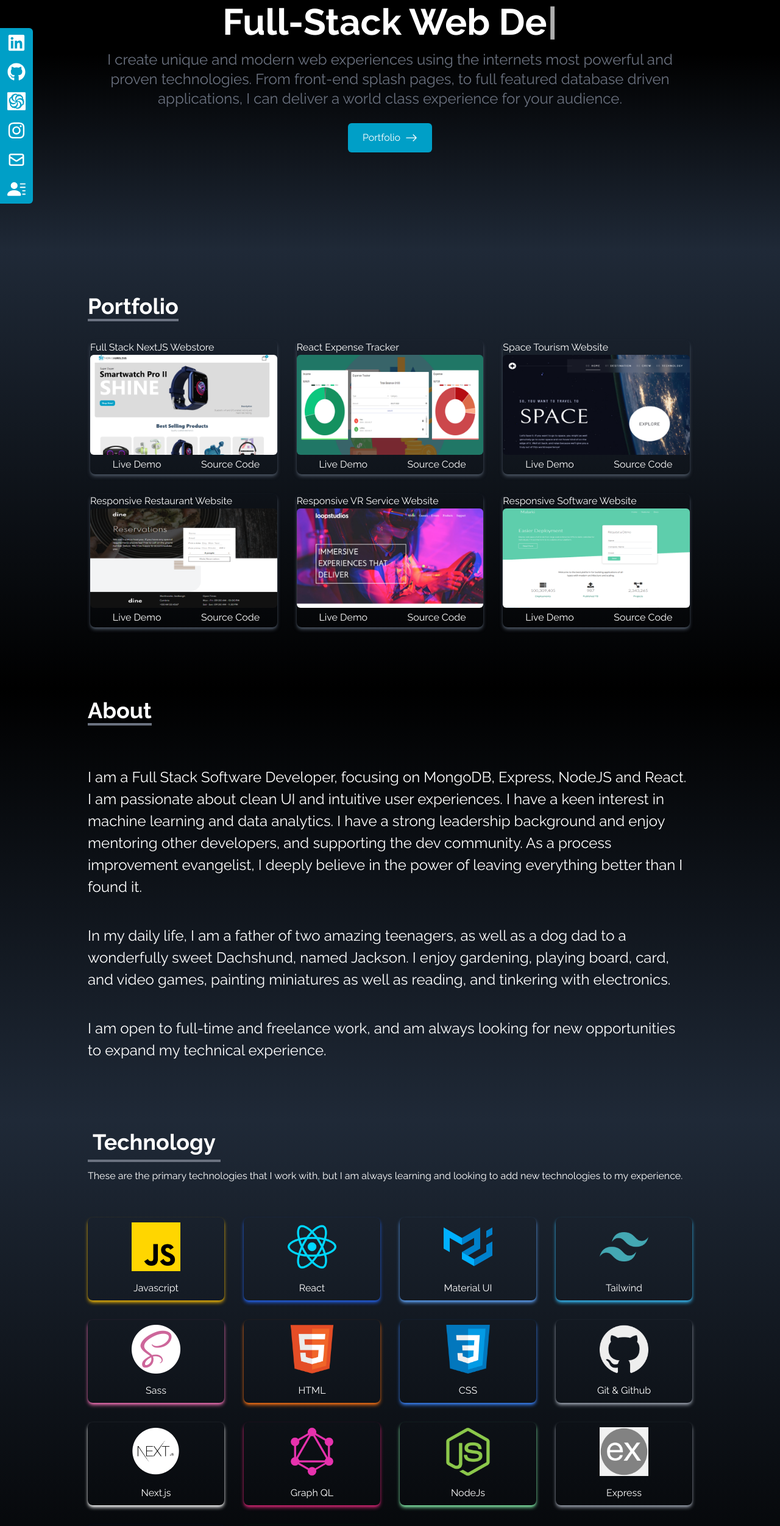
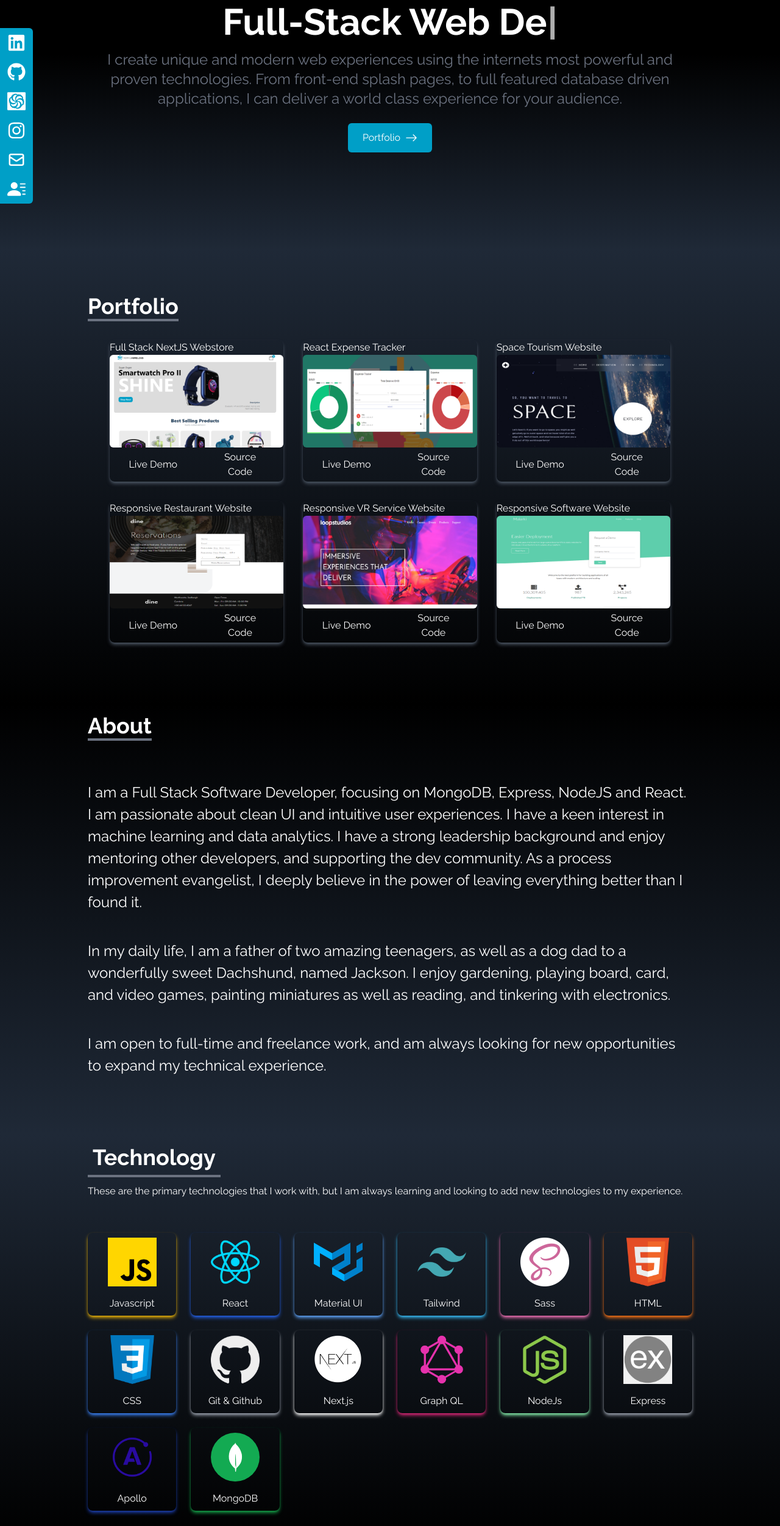
Before and after one commit to ThomasAurelius/portfolio-react-2022, a React (Create React App) app: page / in a window 1280 px wide. Shown: the part 234-2737 px from the top of the page at 61% size. Built offline with nearby package versions, Linux system fonts and the light colour scheme; the HTML template or start-up script is replaced by a standard one.

Commit message:
minor styling

```diff
--- a/src/components/Experience.js
+++ b/src/components/Experience.js
@@ -128,7 +128,7 @@ export default function Experience() {
             <p className='py-6'>These are the primary technologies that I work with, but I am always learning and looking to add new technologies to my experience.</p>
          </div>
 
-         <div className='w-full grid grid-cols-2 sm:grid-cols-3 md:grid-cols-4 gap-8 text-center py-8 px-12 sm:px-0'>
+         <div className='w-full grid grid-cols-2 sm:grid-cols-4 md:grid-cols-6 gap-6 text-center py-8 px-12 sm:px-0'>
          {technologies.map(({ id, src, alt, title, style}) => (
             <div
                key={id}
--- a/src/components/Footer.js
+++ b/src/components/Footer.js
@@ -14,27 +14,27 @@ export default function Footer() {
 			<ul className="social-list my-4">
 				<li className="social-list_item">
 					<a className="social-list_link" href="https://www.codewars.com/users/ThomasAurelius" target="_blank" rel="noreferrer">
-						<SiCodewars size={50} />
+						<SiCodewars size={40} />
 					</a>
 				</li>
 				<li className="social-list_item md:px-4">
 					<a className="social-list_link" href="https://thomasaurelius.com/thomas_gooch_resume_080622.pdf"  download={true} rel="noreferrer">
-						<BsFillPersonLinesFill size={50} />
+						<BsFillPersonLinesFill size={40} />
 					</a>
 				</li>
 				<li className="social-list_item">
 					<a className="social-list_link" href="https://www.linkedin.com/in/thomasgooch/" target="_blank" rel="noreferrer">
-						<FaLinkedin size={50} />
+						<FaLinkedin size={40} />
 					</a>
 				</li>
 				<li className="social-list_item md:px-4">
 					<a className="social-list_link" href="https://github.com/ThomasAurelius" target="_blank"rel="noreferrer">
-						<FaGithub size={50} />
+						<FaGithub size={40} />
 					</a>
 				</li>
 				<li className="social-list_item">
 					<a className="social-list_link" href="https://instagram.com/thomasofaurelius" target="_blank"rel="noreferrer">
-						<FaInstagram size={50} />
+						<FaInstagram size={40} />
 					</a>
 				</li>
 			</ul>
--- a/src/components/Portfolio.js
+++ b/src/components/Portfolio.js
@@ -62,7 +62,7 @@ export default function Portfolio() {
          <div className='pb-8'>
             <p className='text-4xl font-bold inline border-b-4 border-gray-500 '>Portfolio</p>
          </div>
-         <div className='grid sm:grid-cols-2 md:grid-cols-3 gap-8 px-12 sm:px-0 m-1' >
+         <div className='grid sm:grid-cols-2 md:grid-cols-3 gap-8 px-12 sm: px-2  md:px-8 m-1' >
 
          {
             portfolios.map(({ id, alt,  src, code, live, icons }) => (
```
Also changed, not shown: src/index.css (line endings or trailing spaces).
